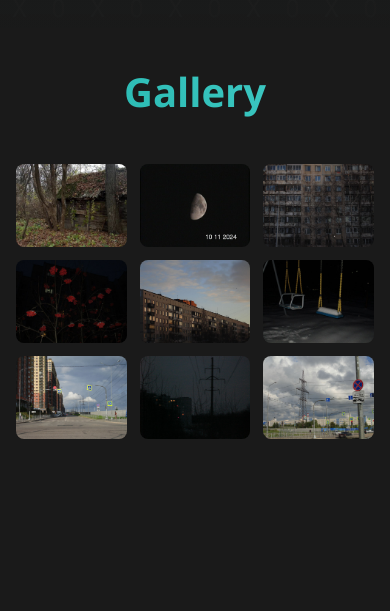
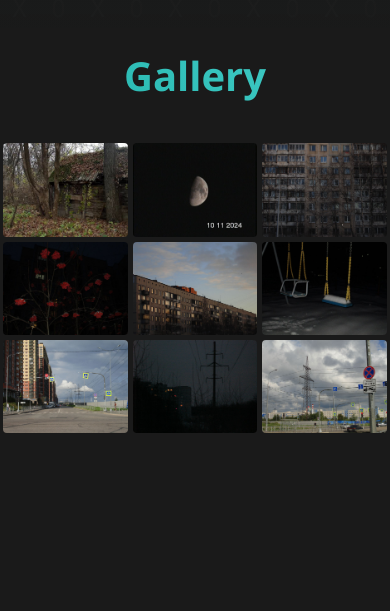
Before and after one commit to donexe/website, a plain HTML site: page index.html in a window 390 px wide. Shown: the part 816-1427 px from the top of the page. Drawn offline with Linux system fonts and the light colour scheme.

Commit message:
Update styles.css

```diff
--- a/styles.css
+++ b/styles.css
@@ -308,21 +308,21 @@ h1 {
 
 @media (max-width: 480px) {
     .gallery-section {
-        padding: 2rem 0.5rem;
+        padding: 1rem 0;
     }
 
     .gallery-grid {
-        gap: 0.8rem;
-        padding: 0.5rem;
+        gap: 0.3rem;
+        padding: 0.2rem;
     }
 
     .gallery-item {
-        border-radius: 8px;
+        border-radius: 4px;
     }
 
     h2 {
         font-size: 2.2rem;
-        margin-bottom: 1.5rem;
+        margin-bottom: 1rem;
     }
 }
 
```
